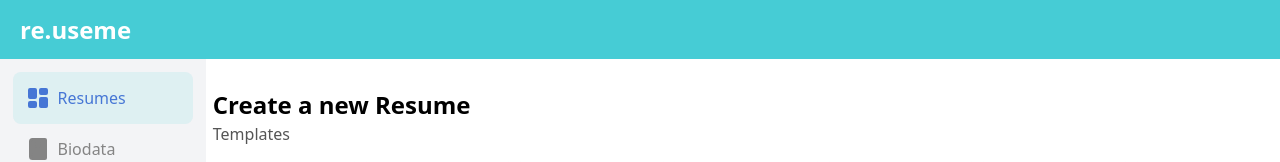
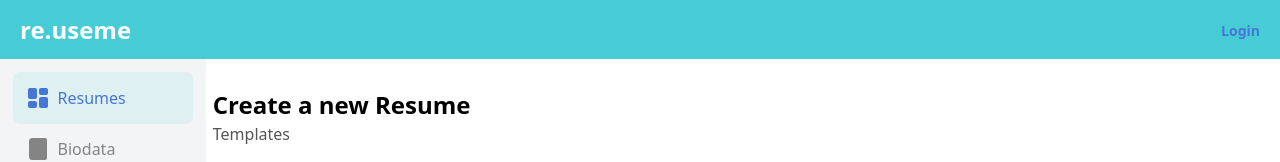
Before and after one commit to nearHaan/re.useme, a SvelteKit app: page / in a window 1280 px wide. Shown: the top 162 px of the page. Built offline with nearby package versions, Linux system fonts and the light colour scheme.

Commit message:
add login btn

```diff
--- a/src/app.css
+++ b/src/app.css
@@ -81,6 +81,10 @@
 		@apply text-secondary;
 	}
 
+	.nav-item {
+		@apply text-sm font-semibold text-secondary;
+	}
+
 	.input-primary {
 		@apply w-full rounded-md bg-darkBg p-xs text-sm;
 	}
--- a/src/routes/+layout.svelte
+++ b/src/routes/+layout.svelte
@@ -1,7 +1,7 @@
 <script lang="ts">
 	import '../app.css';
 	import favicon from '$lib/assets/favicon.svg';
-	import { BookUserIcon, FileIcon, LayoutDashboardIcon, MenuIcon } from 'lucide-svelte';
+	import { BookUserIcon, FileIcon, LayoutDashboardIcon, LogIn, MenuIcon } from 'lucide-svelte';
 	import SidebarBtn from '$lib/components/sidebar-btn.svelte';
 	import type { NavMenuItem } from '$lib/types';
 	import { goto } from '$app/navigation';
@@ -72,11 +72,22 @@
 						isFullWidth={true}
 					/>
 				{/each}
+				<SidebarBtn
+					Icon={LogIn}
+					title="Login"
+					href="/login"
+					onClick={onTabClick}
+					isActive={false}
+					isFullWidth={true}
+				/>
 			</div>
 		</div>
 	{/if}
 	<header class="z-10 flex h-16 w-full items-center justify-between bg-primary px-5">
 		<h2 class="text-white">re.useme</h2>
+		<div class="max-md:hidden">
+			<a href="/login" class="nav-item">Login</a>
+		</div>
 		<button class="md:hidden" onclick={toggleMenu}>
 			<MenuIcon color="white" />
 		</button>
```
